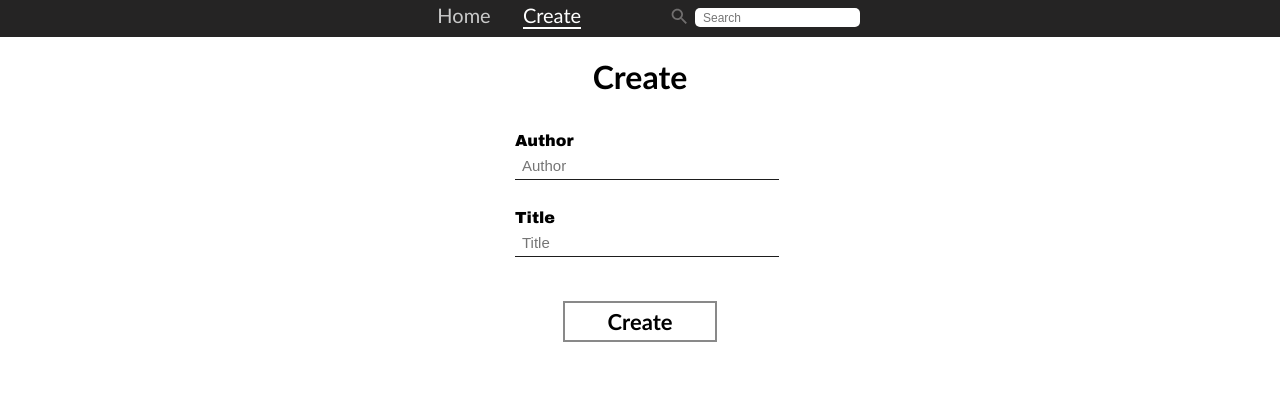
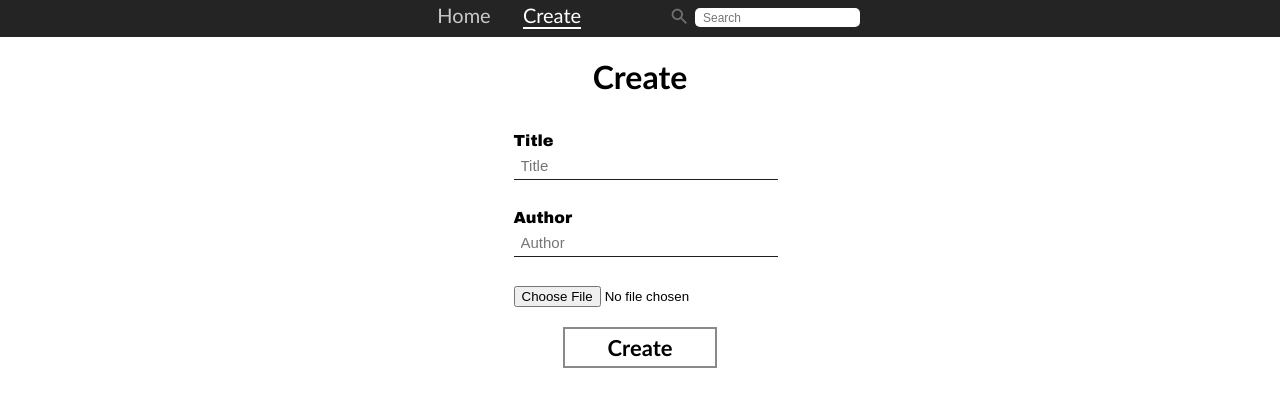
Before and after one commit to RASEM0N/test-library_react.frontend, a React (Create React App) app: page /create in a window 1280 px wide. Shown: the top 406 px of the page. Built offline with nearby package versions, Linux system fonts and the light colour scheme.

Commit message:
add upload image

```diff
--- a/src/page-components/FormPageComponent.tsx
+++ b/src/page-components/FormPageComponent.tsx
@@ -10,6 +10,7 @@ interface PropsType {
     error: Record<keyof FormDataType, string>
     titlePage: string
     buttonText?: string
+    uploadFile: (e: React.ChangeEvent<HTMLInputElement>) => void
 }
 
 const FormPageComponent = ({
@@ -19,11 +20,19 @@ const FormPageComponent = ({
     values,
     titlePage,
     buttonText = 'Create',
+    uploadFile,
 }: PropsType): JSX.Element => {
     return (
         <div className="form">
             <div className="titlePage">{titlePage}</div>
             <form onSubmit={handleSubmit}>
+                <TextField
+                    name="title"
+                    label="Title"
+                    value={values.title}
+                    onChange={handleChange}
+                    error={error.title}
+                />
                 <TextField
                     name="author"
                     label="Author"
@@ -31,13 +40,9 @@ const FormPageComponent = ({
                     onChange={handleChange}
                     error={error.author}
                 />
-                <TextField
-                    name="title"
-                    label="Title"
-                    value={values.title}
-                    onChange={handleChange}
-                    error={error.title}
-                />
+                <div>
+                    <input type="file" name="image-file" onChange={uploadFile} />
+                </div>
                 <Button text={buttonText} />
             </form>
         </div>
--- a/src/pages/Create.tsx
+++ b/src/pages/Create.tsx
@@ -1,25 +1,35 @@
-import React from 'react'
+import React, { useState } from 'react'
 import { useBook, useForm } from '../hooks'
 import { FormDataType } from '../types'
 import FormPageComponent from '../page-components/FormPageComponent'
 import { useHistory } from 'react-router-dom'
+import encodeFileBase64 from '../utils/encodeFIleBase64'
 
 const Create = () => {
-    const { books, createBook } = useBook()
+    const { createBook } = useBook()
+    const [file, setFile] = useState<string | undefined>()
     const history = useHistory()
     const form = useForm<FormDataType>({
         initialValues: {
             author: '',
             title: '',
-            previewImage: undefined,
         },
         onSubmit: async (values) => {
+            values.previewImage = file
             await createBook(values)
             history.push('/')
         },
     })
-    console.log(books)
-    return <FormPageComponent {...form} titlePage="Create" />
+
+    // зарефакторить
+    const uploadFile = (e: React.ChangeEvent<HTMLInputElement>) => {
+        const files = e.target.files
+        if (files) {
+            encodeFileBase64(files[0], setFile)
+        }
+    }
+
+    return <FormPageComponent {...form} titlePage="Create" uploadFile={uploadFile} />
 }
 
 export default Create
--- a/src/pages/Edit.tsx
+++ b/src/pages/Edit.tsx
@@ -4,6 +4,7 @@ import { Book, FormDataType } from '../types'
 import FormPageComponent from '../page-components/FormPageComponent'
 import { useHistory, useParams } from 'react-router-dom'
 import NotFound from './NotFound'
+import encodeFileBase64 from '../utils/encodeFIleBase64'
 
 const EditContainer = () => {
     const { updateBook, findBookById } = useBook()
@@ -22,6 +23,7 @@ interface EditPropsType {
 
 const Edit = ({ book, editMethod }: EditPropsType): JSX.Element => {
     const history = useHistory()
+    const [file, setFile] = useState<string | undefined>()
     const form = useForm<FormDataType>({
         initialValues: {
             author: book.author,
@@ -29,12 +31,23 @@ const Edit = ({ book, editMethod }: EditPropsType): JSX.Element => {
             previewImage: book.previewImage,
         },
         onSubmit: async (values) => {
+            values.previewImage = file || values.previewImage
             await editMethod(values, book._id)
             history.push('/')
         },
     })
 
-    return <FormPageComponent {...form} titlePage="Edit" buttonText="Edit" />
+    // зарефакторить
+    const uploadFile = (e: React.ChangeEvent<HTMLInputElement>) => {
+        const files = e.target.files
+        if (files) {
+            encodeFileBase64(files[0], setFile)
+        }
+    }
+
+    return (
+        <FormPageComponent {...form} titlePage="Edit" buttonText="Edit" uploadFile={uploadFile} />
+    )
 }
 
 export default EditContainer
--- /dev/null
+++ b/src/utils/encodeFIleBase64.ts
@@ -0,0 +1,21 @@
+type Type = (file: File, callback: (base: string) => void) => void
+
+const encodeFileBase64: Type = (file, callback) => {
+    try {
+        const reader = new FileReader()
+        if (file) {
+            reader.readAsDataURL(file)
+            reader.onload = () => {
+                const Base64 = reader.result
+                callback(Base64 as string)
+            }
+            reader.onerror = (error) => {
+                console.log('error: ', error)
+            }
+        }
+    } catch (e) {
+        console.log(e.message)
+    }
+}
+
+export default encodeFileBase64
```
